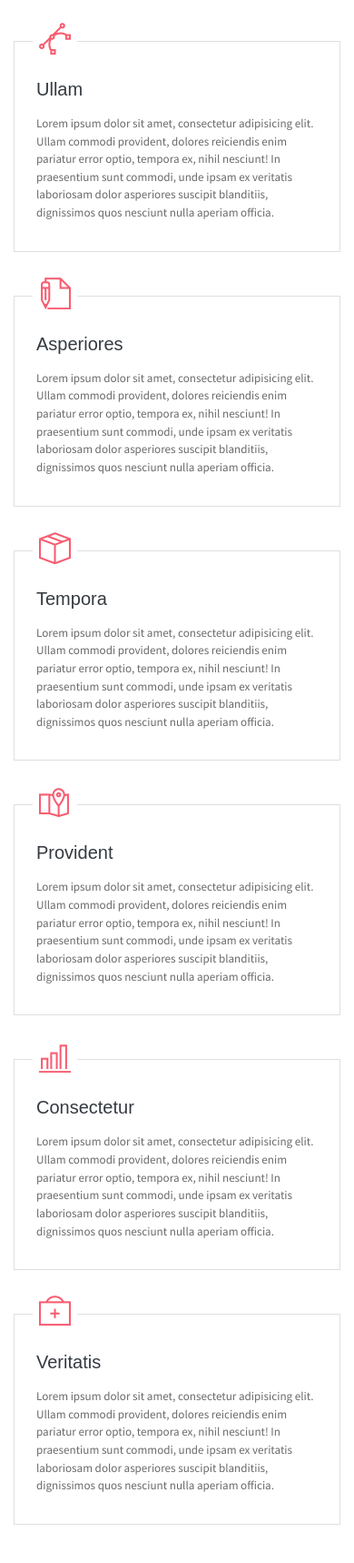
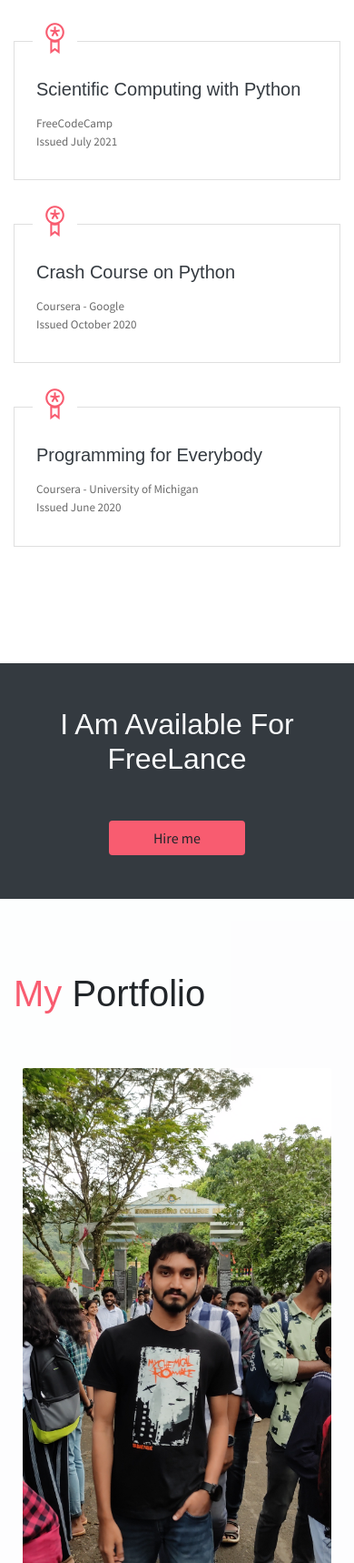
Before and after one commit to sagarrb1805/PersonalWeb, a plain HTML site: page index.html in a window 390 px wide. Shown: the part 4069-5787 px from the top of the page at 91% size. Drawn offline with Linux system fonts and the light colour scheme; some packages are replaced by stand-ins of ours.

Commit message:
edited contact part

```diff
--- a/index.html
+++ b/index.html
@@ -57,11 +57,12 @@
                 </ul>
                 <ul class="navbar-nav ml-auto">
                     <li class="nav-item">
+                        <a href="#Certifications" class="nav-link">Certifications</a>
+                    </li>
+                    <li class="nav-item">
                         <a href="#portfolio" class="nav-link">Portfolio</a>
                     </li>
-                    <li class="nav-item">
-                        <a href="#blog" class="nav-link">Blog</a>
-                    </li>
+
                     <li class="nav-item last-item">
                         <a href="#contact" class="nav-link">Contact</a>
                     </li>
@@ -239,76 +240,49 @@
     </section>
 
 
-    <section class="section" id="service">
+    <section class="section" id="Certifications">
         <div class="container">
             <h2 class="mb-5 pb-4"><span class="text-danger">My</span> Certifications</h2>
             <div class="row">
                 <div class="col-md-4 col-sm-6">
                     <div class="card mb-5">
                        <div class="card-header has-icon">
-                            <i class="ti-vector text-danger" aria-hidden="true"></i>
+                            <i class="ti-medall text-danger" aria-hidden="true"></i>
                         </div>
                         <div class="card-body px-4 py-3">
-                            <h5 class="mb-3 card-title text-dark">Ullam</h5>
-                            <P class="subtitle">Lorem ipsum dolor sit amet, consectetur adipisicing elit. Ullam commodi provident, dolores reiciendis enim pariatur error optio, tempora ex, nihil nesciunt! In praesentium sunt commodi, unde ipsam ex veritatis laboriosam dolor asperiores suscipit blanditiis, dignissimos quos nesciunt nulla aperiam officia.</P>
+                            <a href="https://freecodecamp.org/certification/sagarrb1805/scientific-computing-with-python-v7"><h5 class="mb-3 card-title text-dark">Scientific Computing with Python</h5></a>
+                            <P class="subtitle">FreeCodeCamp  <br>
+                                Issued July 2021 </P>
                         </div>
                     </div>
                 </div>
                 <div class="col-md-4 col-sm-6">
                     <div class="card mb-5">
                        <div class="card-header has-icon">
-                            <i class="ti-write text-danger" aria-hidden="true"></i>
+                            <i class="ti-medall text-danger" aria-hidden="true"></i>
                         </div>
                         <div class="card-body px-4 py-3">
-                            <h5 class="mb-3 card-title text-dark">Asperiores</h5>
-                            <P class="subtitle">Lorem ipsum dolor sit amet, consectetur adipisicing elit. Ullam commodi provident, dolores reiciendis enim pariatur error optio, tempora ex, nihil nesciunt! In praesentium sunt commodi, unde ipsam ex veritatis laboriosam dolor asperiores suscipit blanditiis, dignissimos quos nesciunt nulla aperiam officia.</P>
+                            <a href="https://coursera.org/verify/XCN85FAGD8JW"><h5 class="mb-3 card-title text-dark">Crash Course on Python</h5></a>
+                            <P class="subtitle">Coursera - Google
+                                <br>
+                                Issued October 2020 </P>
                         </div>
                     </div>
                 </div>
+
                 <div class="col-md-4 col-sm-6">
                     <div class="card mb-5">
                        <div class="card-header has-icon">
-                            <i class="ti-package text-danger" aria-hidden="true"></i>
+                            <i class="ti-medall text-danger" aria-hidden="true"></i>
                         </div>
                         <div class="card-body px-4 py-3">
-                            <h5 class="mb-3 card-title text-dark">Tempora</h5>
-                            <P class="subtitle">Lorem ipsum dolor sit amet, consectetur adipisicing elit. Ullam commodi provident, dolores reiciendis enim pariatur error optio, tempora ex, nihil nesciunt! In praesentium sunt commodi, unde ipsam ex veritatis laboriosam dolor asperiores suscipit blanditiis, dignissimos quos nesciunt nulla aperiam officia.</P>
+                            <a href="https://coursera.org/verify/NSEZXCZ5ZVSH"><h5 class="mb-3 card-title text-dark">Programming for Everybody</h5></a>
+                            <P class="subtitle">Coursera - University of Michigan   <br>
+                                Issued June 2020 </P>
                         </div>
                     </div>
                 </div>
-                <div class="col-md-4 col-sm-6">
-                    <div class="card mb-5">
-                       <div class="card-header has-icon">
-                            <i class="ti-map-alt text-danger" aria-hidden="true"></i>
-                        </div>
-                        <div class="card-body px-4 py-3">
-                            <h5 class="mb-3 card-title text-dark">Provident</h5>
-                            <P class="subtitle">Lorem ipsum dolor sit amet, consectetur adipisicing elit. Ullam commodi provident, dolores reiciendis enim pariatur error optio, tempora ex, nihil nesciunt! In praesentium sunt commodi, unde ipsam ex veritatis laboriosam dolor asperiores suscipit blanditiis, dignissimos quos nesciunt nulla aperiam officia.</P>
-                        </div>
-                    </div>
-                </div>
-                <div class="col-md-4 col-sm-6">
-                    <div class="card mb-5">
-                       <div class="card-header has-icon">
-                            <i class="ti-bar-chart text-danger" aria-hidden="true"></i>
-                        </div>
-                        <div class="card-body px-4 py-3">
-                            <h5 class="mb-3 card-title text-dark">Consectetur</h5>
-                            <P class="subtitle">Lorem ipsum dolor sit amet, consectetur adipisicing elit. Ullam commodi provident, dolores reiciendis enim pariatur error optio, tempora ex, nihil nesciunt! In praesentium sunt commodi, unde ipsam ex veritatis laboriosam dolor asperiores suscipit blanditiis, dignissimos quos nesciunt nulla aperiam officia.</P>
-                        </div>
-                    </div>
-                </div>
-                <div class="col-md-4 col-sm-6">
-                    <div class="card mb-5">
-                       <div class="card-header has-icon">
-                            <i class="ti-support text-danger" aria-hidden="true"></i>
-                        </div>
-                        <div class="card-body px-4 py-3">
-                            <h5 class="mb-3 card-title text-dark">Veritatis</h5>
-                            <P class="subtitle">Lorem ipsum dolor sit amet, consectetur adipisicing elit. Ullam commodi provident, dolores reiciendis enim pariatur error optio, tempora ex, nihil nesciunt! In praesentium sunt commodi, unde ipsam ex veritatis laboriosam dolor asperiores suscipit blanditiis, dignissimos quos nesciunt nulla aperiam officia.</P>
-                        </div>
-                    </div>
-                </div>
+
             </div>
         </div>
     </section>
@@ -464,7 +438,7 @@
                                 <i class="ti-mobile icon-md"></i>
                             </div>
                             <div class="col-10 ">
-                                <h6 class="d-inline">Phone : <br> <span class="text-muted">+ (123) 456-789</span></h6>
+                                <h6 class="d-inline">Phone : <br> <span class="text-muted">+ (91) 9567601581</span></h6>
                             </div>
                         </div>
                         <div class="row mb-2">
@@ -472,7 +446,7 @@
                                 <i class="ti-map-alt icon-md"></i>
                             </div>
                             <div class="col-10">
-                                <h6 class="d-inline">Address :<br> <span class="text-muted">12345 Fake ST NoWhere AB Country.</span></h6>
+                                <h6 class="d-inline">Location :<br> <span class="text-muted">Thiruvananthapuram, Kerala, India.</span></h6>
                             </div>
                         </div>
                         <div class="row mb-2">
@@ -480,15 +454,14 @@
                                 <i class="ti-envelope icon-md"></i>
                             </div>
                             <div class="col-10">
-                                <h6 class="d-inline">Email :<br> <span class="text-muted">info@website.com</span></h6>
+                                <h6 class="d-inline">Email :<br> <span class="text-muted">sagarrb1805@gmail.com</span></h6>
                             </div>
                         </div>
                         <ul class="social-icons pt-4">
-                            <li class="social-item"><a class="social-link text-dark" href="#"><i class="ti-facebook" aria-hidden="true"></i></a></li>
-                            <li class="social-item"><a class="social-link text-dark" href="#"><i class="ti-twitter" aria-hidden="true"></i></a></li>
-                            <li class="social-item"><a class="social-link text-dark" href="#"><i class="ti-google" aria-hidden="true"></i></a></li>
-                            <li class="social-item"><a class="social-link text-dark" href="#"><i class="ti-instagram" aria-hidden="true"></i></a></li>
-                            <li class="social-item"><a class="social-link text-dark" href="#"><i class="ti-github" aria-hidden="true"></i></a></li>
+                            <li class="social-item"><a class="social-link text-dark" target="_blank" href="https://github.com/sagarrb1805"><i class="ti-github" aria-hidden="true"></i></a></li>
+                            <li class="social-item"><a class="social-link text-dark" target="_blank" href="https://www.linkedin.com/in/sagarrb1805"><i class="ti-linkedin" aria-hidden="true"></i></a></li>
+                            <li class="social-item"><a class="social-link text-dark" target="_blank" href="https://www.instagram.com/sagar_r_b1805/"><i class="ti-instagram" aria-hidden="true"></i></a></li>
+                            <li class="social-item"><a class="social-link text-dark" target="_blank" href="https://join.skype.com/invite/xDiv0UIznG7d"><i class="ti-skype" aria-hidden="true"></i></a></li>
                         </ul>
                     </div>
                 </div>
```
